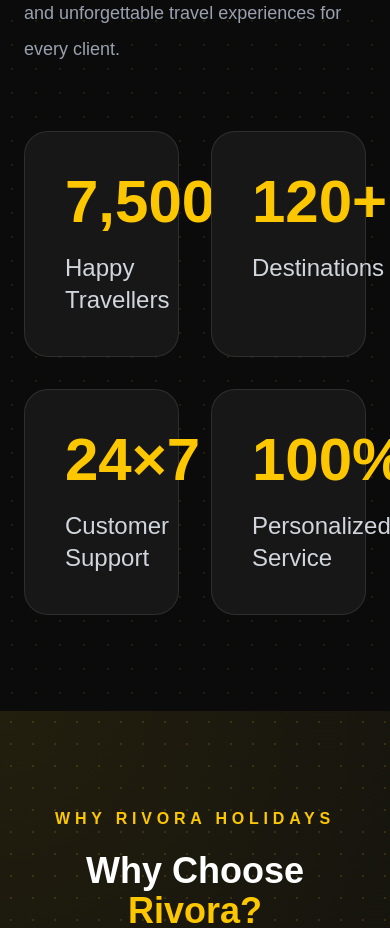
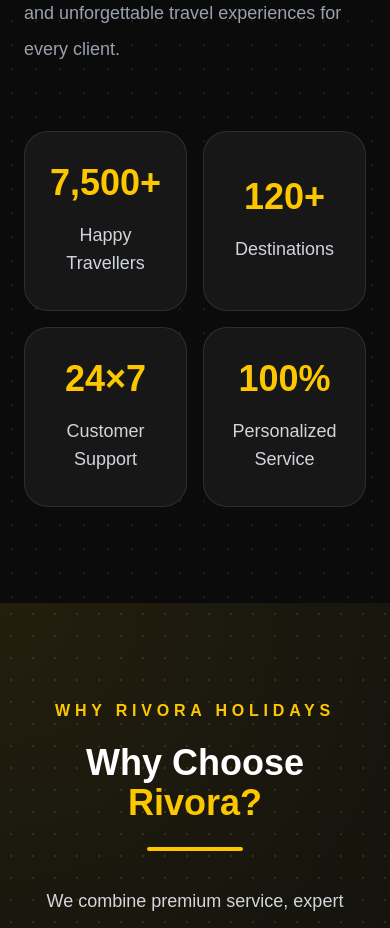
Before and after one commit to yogeshbairwa1996-afk/rivoraholidays, a Next.js app: page / in a window 390 px wide. Shown: the part 2040-2968 px from the top of the page. Built offline with nearby package versions, Linux system fonts and the light colour scheme.

Commit message:
Fix stats mobile alignment

```diff
--- a/components/Stats.tsx
+++ b/components/Stats.tsx
@@ -60,17 +60,17 @@
           </div>
 
           {/* Right Side */}
-          <div className="grid grid-cols-2 gap-8">
+          <div className="grid grid-cols-2 gap-4 md:gap-8">
             {stats.map((item) => (
               <div
                 key={item.label}
-                className="rounded-3xl border border-white/10 bg-[#171717] p-10 transition duration-300 hover:border-yellow-400 hover:-translate-y-2"
+                className="flex flex-col items-center justify-center rounded-3xl border border-white/10 bg-[#171717] p-6 md:p-10 text-center transition duration-300 hover:border-yellow-400 hover:-translate-y-2 min-h-[180px]"
               >
-                <h3 className="text-6xl font-extrabold text-yellow-400">
+                <h3 className="whitespace-nowrap text-4xl font-extrabold leading-none text-yellow-400 md:text-6xl">
                   {item.number}
                 </h3>
 
-                <p className="mt-5 text-2xl text-gray-300">
+                <p className="mt-5 text-lg text-gray-300 md:text-2xl">
                   {item.label}
                 </p>
               </div>
```
